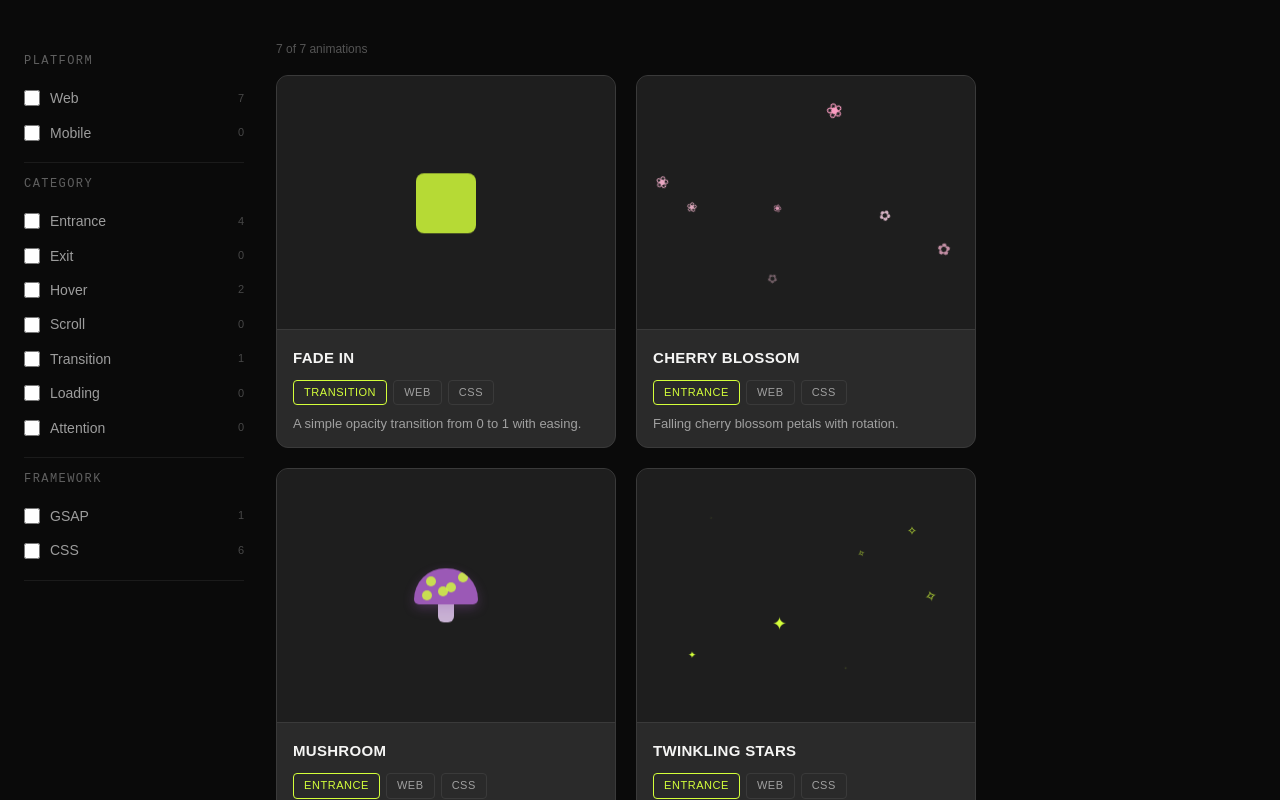
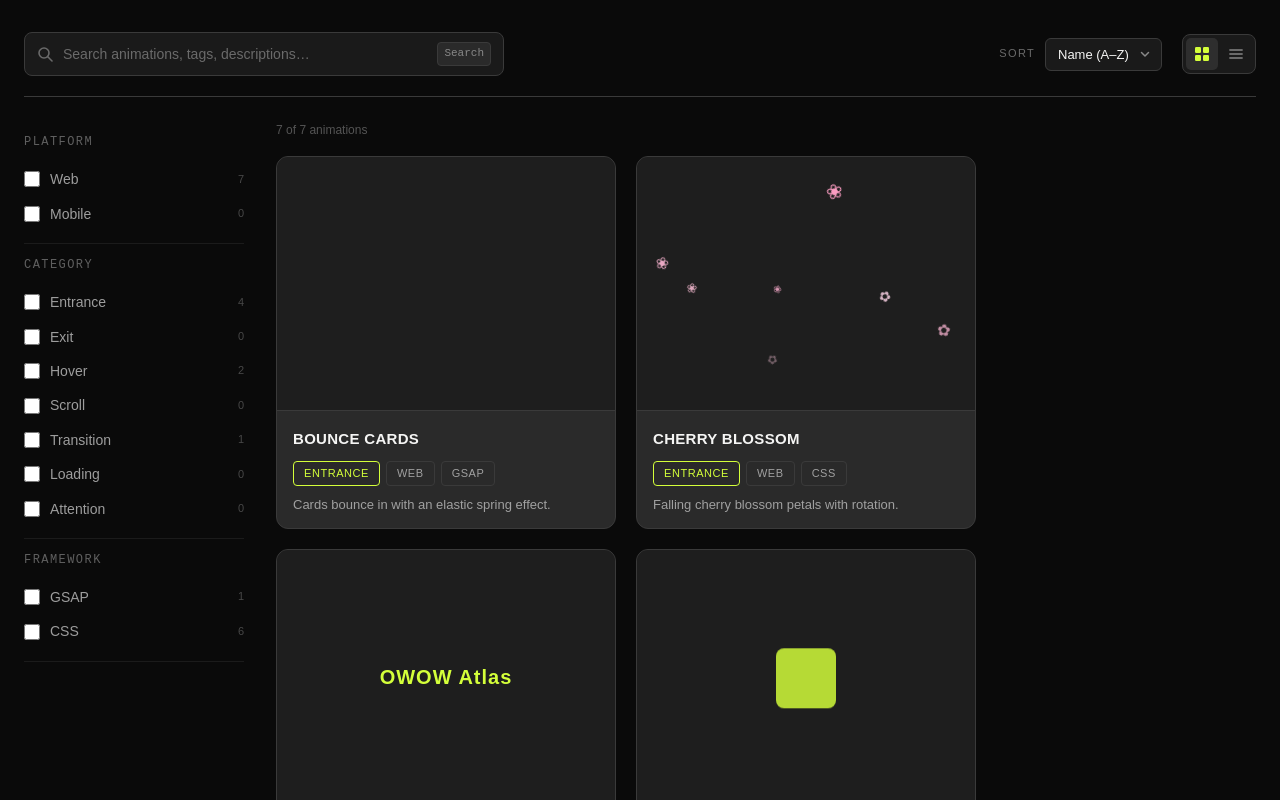
Before and after one commit to kucar37/owow-atlas, a React (Vite) app: page / in a window 1280 px wide. Shown: the top 800 px of the page. Built offline with nearby package versions, Linux system fonts and the light colour scheme; a web font is replaced by a local one.

Commit message:
added my sections

```diff
--- a/src/App.jsx
+++ b/src/App.jsx
@@ -1,6 +1,7 @@
 import { useState, useMemo } from 'react';
 import AnimationCard from './components/AnimationCard/AnimationCard';
 import FilterSidebar from './components/FilterSidebar/FilterSidebar';
+import Toolbar from './components/Toolbar/Toolbar';
 import FadeIn from './components/Animations/FadeIn';
 import CherryBlossom from './components/Animations/CherryBlossom';
 import styles from './App.module.css';
@@ -84,17 +85,50 @@ const DEFAULT_FILTERS = {
 
 export default function App() {
   const [filters, setFilters] = useState(DEFAULT_FILTERS);
+  const [query, setQuery]     = useState('');          // search text
+  const [sortBy, setSortBy]   = useState('name-asc');  // active sort option
+  const [view, setView]       = useState('grid');      // 'grid' | 'list'
 
   const visible = useMemo(() => {
-    return ANIMATIONS.filter(a => {
+    // 1. Sidebar filters
+    let result = ANIMATIONS.filter(a => {
       if (filters.categories.size && !filters.categories.has(a.category)) return false;
       if (filters.platforms.size  && !a.platforms.some(p => filters.platforms.has(p))) return false;
       if (filters.libraries.size  && !filters.libraries.has(a.library)) return false;
       return true;
     });
-  }, [filters]);
+
+    // 2. Search across name, category, library and description
+    const q = query.trim().toLowerCase();
+    if (q) {
+      result = result.filter(a =>
+        a.name.toLowerCase().includes(q) ||
+        a.category.toLowerCase().includes(q) ||
+        a.library.toLowerCase().includes(q) ||
+        a.description.toLowerCase().includes(q)
+      );
+    }
+
+    // 3. Sort (copy first so the original ANIMATIONS array is never mutated)
+    return [...result].sort((a, b) => {
+      if (sortBy === 'name-desc') return b.name.localeCompare(a.name);
+      if (sortBy === 'category')  return a.category.localeCompare(b.category) || a.name.localeCompare(b.name);
+      return a.name.localeCompare(b.name); // 'name-asc' (default)
+    });
+  }, [filters, query, sortBy]);
 
   return (
+    <div className={styles.page}>
+
+      <Toolbar
+        query={query}
+        onQueryChange={setQuery}
+        sortBy={sortBy}
+        onSortChange={setSortBy}
+        view={view}
+        onViewChange={setView}
+      />
+
       <div className={styles.layout}>
 
         <FilterSidebar
@@ -103,11 +137,15 @@ export default function App() {
           onChange={setFilters}
         />
 
-      <main style={{ flex: 1 }}>
-        <p style={{ fontSize: 12, color: 'rgba(255,255,255,0.3)', marginBottom: 16 }}>
+        <main className={styles.main}>
+          <p className={styles.count}>
             {visible.length} of {ANIMATIONS.length} animations
           </p>
-          <div className={styles.grid}>
+
+          {visible.length === 0 ? (
+            <p className={styles.empty}>No animations match your search.</p>
+          ) : (
+            <div className={view === 'list' ? styles.list : styles.grid}>
               {visible.map(a => (
                 <AnimationCard
                   key={a.id}
@@ -116,13 +154,16 @@ export default function App() {
                   platform={a.platforms}
                   library={a.library}
                   description={a.description}
+                  view={view}
                 >
                   {a.component}
                 </AnimationCard>
               ))}
             </div>
+          )}
         </main>
 
       </div>
+    </div>
   );
 }
--- a/src/App.module.css
+++ b/src/App.module.css
@@ -1,7 +1,28 @@
+.page {
+  padding: 32px 24px 48px;
+}
+
 .layout {
   display: flex;
   gap: 32px;
-  padding: 40px 24px;
+  margin-top: 24px;
+}
+
+.main {
+  flex: 1;
+  min-width: 0;
+}
+
+.count {
+  font-size: 12px;
+  color: rgba(255, 255, 255, 0.3);
+  margin-bottom: 16px;
+}
+
+.empty {
+  font-size: 14px;
+  color: rgba(255, 255, 255, 0.4);
+  padding: 48px 0;
 }
 
 .grid {
@@ -10,10 +31,19 @@
   gap: 20px;
 }
 
+.list {
+  display: flex;
+  flex-direction: column;
+  gap: 14px;
+}
+
 @media (max-width: 1024px) {
+  .page {
+    padding: 24px 16px 40px;
+  }
+
   .layout {
     flex-direction: column;
-    padding: 24px 16px;
   }
 
   .grid {
--- a/src/components/AnimationCard/AnimationCard.jsx
+++ b/src/components/AnimationCard/AnimationCard.jsx
@@ -6,13 +6,14 @@ export default function AnimationCard({
   platform = 'Web',
   library = 'GSAP',
   description = '',
+  view = 'grid',
   children,
 }) {
   const platforms = Array.isArray(platform) ? platform : [platform];
 
   return (
     <div
-      className={styles.card}
+      className={`${styles.card} ${view === 'list' ? styles.cardList : ''}`}
       data-category={category.toLowerCase()}
       data-platform={platforms.map((p) => p.toLowerCase()).join(',')}
       data-library={library.toLowerCase()}
--- a/src/components/AnimationCard/AnimationCard.module.css
+++ b/src/components/AnimationCard/AnimationCard.module.css
@@ -80,3 +80,37 @@
   color: #A0A0A0;
   line-height: 1.4;
 }
+
+/* ---- List view variant ---- */
+.cardList {
+  flex-direction: row;
+  height: 150px;
+}
+
+.cardList .preview {
+  width: 220px;
+  height: 100%;
+  flex-shrink: 0;
+  aspect-ratio: auto;
+  border-bottom: none;
+  border-right: 1px solid #3A3A3A;
+}
+
+.cardList .info {
+  justify-content: center;
+}
+
+@media (max-width: 640px) {
+  .cardList {
+    flex-direction: column;
+    height: auto;
+  }
+
+  .cardList .preview {
+    width: 100%;
+    height: auto;
+    aspect-ratio: 4 / 3;
+    border-right: none;
+    border-bottom: 1px solid #3A3A3A;
+  }
+}
--- /dev/null
+++ b/src/components/Toolbar/Toolbar.jsx
@@ -0,0 +1,141 @@
+import { useEffect, useRef } from 'react';
+import styles from './Toolbar.module.css';
+
+// Available sort options shown in the dropdown
+const SORT_OPTIONS = [
+  { value: 'name-asc',  label: 'Name (A–Z)' },
+  { value: 'name-desc', label: 'Name (Z–A)' },
+  { value: 'category',  label: 'Category' },
+];
+
+export default function Toolbar({
+  query,
+  onQueryChange,
+  sortBy,
+  onSortChange,
+  view,
+  onViewChange,
+}) {
+  const inputRef = useRef(null);
+
+  // Focus the search field when the user presses Cmd/Ctrl + K
+  useEffect(() => {
+    const handleKey = (e) => {
+      if ((e.metaKey || e.ctrlKey) && e.key.toLowerCase() === 'k') {
+        e.preventDefault();
+        inputRef.current?.focus();
+      }
+    };
+    window.addEventListener('keydown', handleKey);
+    return () => window.removeEventListener('keydown', handleKey);
+  }, []);
+
+  return (
+    <div className={styles.toolbar}>
+
+      {/* ---- Search ---- */}
+      <div className={styles.search}>
+        <SearchIcon />
+        <input
+          ref={inputRef}
+          type="text"
+          className={styles.searchInput}
+          placeholder="Search animations, tags, descriptions…"
+          value={query}
+          onChange={(e) => onQueryChange(e.target.value)}
+        />
+        {query ? (
+          <button
+            className={styles.clearSearch}
+            onClick={() => onQueryChange('')}
+            aria-label="Clear search"
+          >
+            ✕
+          </button>
+        ) : (
+          <kbd className={styles.kbd}>Search</kbd>
+        )}
+      </div>
+
+      {/* ---- Sort + view ---- */}
+      <div className={styles.controls}>
+
+        <div className={styles.sort}>
+          <span className={styles.sortLabel}>Sort</span>
+          <div className={styles.selectWrap}>
+            <select
+              className={styles.select}
+              value={sortBy}
+              onChange={(e) => onSortChange(e.target.value)}
+            >
+              {SORT_OPTIONS.map((o) => (
+                <option key={o.value} value={o.value}>{o.label}</option>
+              ))}
+            </select>
+            <ChevronIcon />
+          </div>
+        </div>
+
+        <div className={styles.viewToggle}>
+          <button
+            className={`${styles.viewBtn} ${view === 'grid' ? styles.viewActive : ''}`}
+            onClick={() => onViewChange('grid')}
+            aria-label="Grid view"
+            aria-pressed={view === 'grid'}
+          >
+            <GridIcon />
+          </button>
+          <button
+            className={`${styles.viewBtn} ${view === 'list' ? styles.viewActive : ''}`}
+            onClick={() => onViewChange('list')}
+            aria-label="List view"
+            aria-pressed={view === 'list'}
+          >
+            <ListIcon />
+          </button>
+        </div>
+
+      </div>
+    </div>
+  );
+}
+
+/* ---- Inline SVG icons (no extra dependency needed) ---- */
+
+function SearchIcon() {
+  return (
+    <svg className={styles.searchIcon} width="16" height="16" viewBox="0 0 16 16" fill="none">
+      <circle cx="7" cy="7" r="5" stroke="currentColor" strokeWidth="1.6" />
+      <line x1="10.8" y1="10.8" x2="15" y2="15" stroke="currentColor" strokeWidth="1.6" strokeLinecap="round" />
+    </svg>
+  );
+}
+
+function ChevronIcon() {
+  return (
+    <svg className={styles.chevron} width="12" height="12" viewBox="0 0 12 12" fill="none">
+      <path d="M2.5 4.5 6 8l3.5-3.5" stroke="currentColor" strokeWidth="1.5" strokeLinecap="round" strokeLinejoin="round" />
+    </svg>
+  );
+}
+
+function GridIcon() {
+  return (
+    <svg width="16" height="16" viewBox="0 0 16 16" fill="currentColor">
+      <rect x="1" y="1" width="6" height="6" rx="1.2" />
+      <rect x="9" y="1" width="6" height="6" rx="1.2" />
+      <rect x="1" y="9" width="6" height="6" rx="1.2" />
+      <rect x="9" y="9" width="6" height="6" rx="1.2" />
+    </svg>
+  );
+}
+
+function ListIcon() {
+  return (
+    <svg width="16" height="16" viewBox="0 0 16 16" fill="none">
+      <line x1="2" y1="4"  x2="14" y2="4"  stroke="currentColor" strokeWidth="1.8" strokeLinecap="round" />
+      <line x1="2" y1="8"  x2="14" y2="8"  stroke="currentColor" strokeWidth="1.8" strokeLinecap="round" />
+      <line x1="2" y1="12" x2="14" y2="12" stroke="currentColor" strokeWidth="1.8" strokeLinecap="round" />
+    </svg>
+  );
+}
--- /dev/null
+++ b/src/components/Toolbar/Toolbar.module.css
@@ -0,0 +1,163 @@
+.toolbar {
+  display: flex;
+  align-items: center;
+  justify-content: space-between;
+  gap: 24px;
+  flex-wrap: wrap;
+  padding-bottom: 20px;
+  border-bottom: 1px solid #3A3A3A;
+}
+
+/* ---- Search ---- */
+.search {
+  display: flex;
+  align-items: center;
+  gap: 10px;
+  flex: 1;
+  min-width: 260px;
+  max-width: 480px;
+  height: 44px;
+  padding: 0 12px;
+  background: #1A1A1A;
+  border: 1px solid #3A3A3A;
+  border-radius: 8px;
+  transition: border-color 0.15s ease;
+}
+.search:focus-within {
+  border-color: #D4FF3A;
+}
+
+.searchIcon {
+  flex-shrink: 0;
+  color: #6A6A6A;
+}
+
+.searchInput {
+  flex: 1;
+  min-width: 0;
+  background: none;
+  border: none;
+  outline: none;
+  color: #F5F5F4;
+  font-family: inherit;
+  font-size: 14px;
+}
+.searchInput::placeholder {
+  color: #6A6A6A;
+}
+
+.kbd {
+  flex-shrink: 0;
+  padding: 2px 6px;
+  font-family: monospace;
+  font-size: 11px;
+  color: #888;
+  background: #2A2A2A;
+  border: 1px solid #3A3A3A;
+  border-radius: 4px;
+}
+
+.clearSearch {
+  flex-shrink: 0;
+  background: none;
+  border: none;
+  color: #6A6A6A;
+  font-size: 13px;
+  cursor: pointer;
+  padding: 2px 4px;
+  transition: color 0.15s ease;
+}
+.clearSearch:hover {
+  color: #D4FF3A;
+}
+
+/* ---- Right side ---- */
+.controls {
+  display: flex;
+  align-items: center;
+  gap: 20px;
+}
+
+/* Sort */
+.sort {
+  display: flex;
+  align-items: center;
+  gap: 10px;
+}
+.sortLabel {
+  font-size: 11px;
+  letter-spacing: 0.12em;
+  text-transform: uppercase;
+  color: #6A6A6A;
+}
+.selectWrap {
+  position: relative;
+  display: flex;
+  align-items: center;
+}
+.select {
+  appearance: none;
+  -webkit-appearance: none;
+  padding: 8px 32px 8px 12px;
+  background: #1A1A1A;
+  border: 1px solid #3A3A3A;
+  border-radius: 6px;
+  color: #F5F5F4;
+  font-family: inherit;
+  font-size: 13px;
+  cursor: pointer;
+  transition: border-color 0.15s ease;
+}
+.select:hover  { border-color: #555; }
+.select:focus  { outline: none; border-color: #D4FF3A; }
+.chevron {
+  position: absolute;
+  right: 11px;
+  color: #888;
+  pointer-events: none;
+}
+
+/* View toggle */
+.viewToggle {
+  display: flex;
+  gap: 2px;
+  padding: 3px;
+  background: #1A1A1A;
+  border: 1px solid #3A3A3A;
+  border-radius: 8px;
+}
+.viewBtn {
+  display: flex;
+  align-items: center;
+  justify-content: center;
+  width: 32px;
+  height: 32px;
+  background: none;
+  border: none;
+  border-radius: 5px;
+  color: #6A6A6A;
+  cursor: pointer;
+  transition: background 0.15s ease, color 0.15s ease;
+}
+.viewBtn:hover {
+  color: #A0A0A0;
+}
+.viewActive {
+  background: #2E2E2E;
+  color: #D4FF3A;
+}
+
+/* ---- Responsive ---- */
+@media (max-width: 1024px) {
+  .toolbar {
+    gap: 16px;
+  }
+  .search {
+    flex-basis: 100%;
+    max-width: unset;
+  }
+  .controls {
+    justify-content: space-between;
+    width: 100%;
+  }
+}
```
Lines whose indentation alone changed are shown as unchanged.
